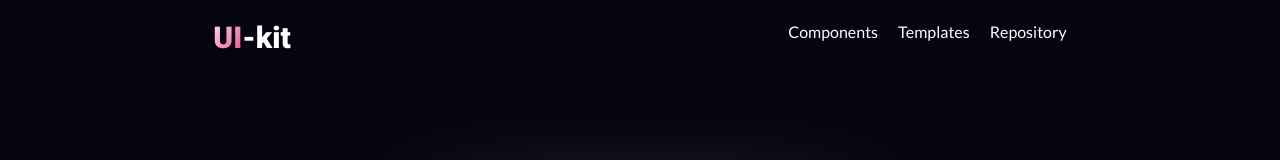
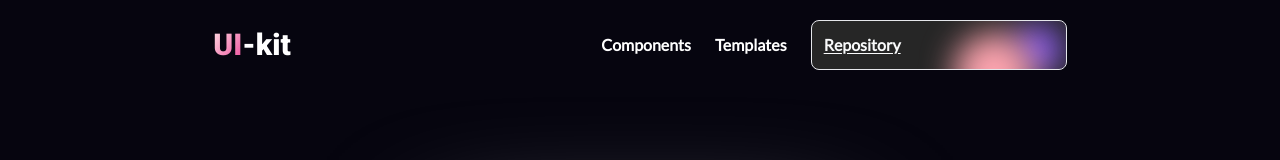
Before and after one commit to mvykool/Memory-management, a Next.js app in the folder main/: page / in a window 1280 px wide. Shown: the top 160 px of the page. Built offline with nearby package versions, Linux system fonts and the light colour scheme.

Commit message:
added repo button

```diff
--- a/main/app/layout.tsx
+++ b/main/app/layout.tsx
@@ -9,7 +9,7 @@ const lato = Lato({
 });
 
 export const metadata: Metadata = {
-  title: "Create Next App",
+  title: "UI-kit",
   description: "Generated by create next app",
 };
 
--- a/main/components/navbar.tsx
+++ b/main/components/navbar.tsx
@@ -1,6 +1,7 @@
 "use client";
 import React from "react";
 import { Roboto } from "next/font/google";
+import RepoButton from "./repoButton";
 
 const roboto = Roboto({
   weight: "900",
@@ -9,7 +10,7 @@ const roboto = Roboto({
 
 const Navbar = (): JSX.Element => {
   return (
-    <nav className="text-white flex pt-5 justify-between container">
+    <nav className="text-white flex pt-5 items-center justify-between container">
       <div>
         <h3 className={roboto.className + " text-3xl"}>
           <span className="bg-clip-text inline-block text-transparent bg-gradient-to-br from-rose-100 to-pink-500">
@@ -19,16 +20,16 @@ const Navbar = (): JSX.Element => {
         </h3>
       </div>
 
-      <ul className="flex gap-5">
+      <ul className="flex gap-6 font-semibold items-center">
         <li>
-          <a>Components</a>
+          <a className="cursor-pointer">Components</a>
         </li>
         <li>
-          <a>Templates</a>
+          <a className="cursor-pointer">Templates</a>
         </li>
-        <li>
-          <a>Repository</a>
-        </li>
+
+        { /* git respo button */}
+        <RepoButton></RepoButton>
       </ul>
     </nav>
   );
--- /dev/null
+++ b/main/components/repoButton.tsx
@@ -0,0 +1,11 @@
+import React from "react";
+
+const RepoButton = (): JSX.Element => {
+  return (
+    <button className="group group-hover:before:duration-500 group-hover:after:duration-500 after:duration-500 hover:border-rose-300 hover:before:[box-shadow:_20px_20px_20px_30px_#a21caf] duration-500 before:duration-500 hover:duration-500 underline underline-offset-2 hover:after:-right-8 hover:before:right-12 hover:before:-bottom-8 hover:before:blur hover:underline hover:underline-offset-4  origin-left hover:decoration-2 hover:text-rose-300 relative bg-neutral-800  w-64 border text-left p-3 text-gray-50 text-base font-bold rounded-lg  overflow-hidden  before:absolute before:w-12 before:h-12 before:content[''] before:right-1 before:top-1 before:z-10 before:bg-violet-500 before:rounded-full before:blur-lg  after:absolute after:z-10 after:w-20 after:h-20 after:content['']  after:bg-rose-300 after:right-8 after:top-3 after:rounded-full after:blur-lg">
+      Repository
+    </button>
+  );
+};
+
+export default RepoButton;
```
